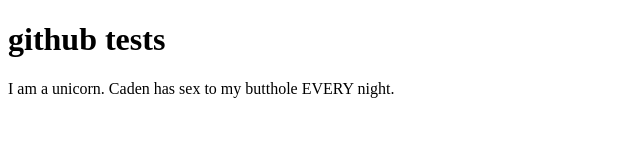
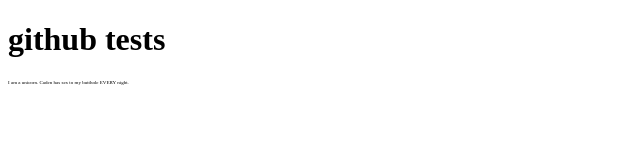
Before and after one commit to miracle-tempest/tsaweb.github.io, a plain HTML site: page index.html in a window 1280 px wide. Shown: the whole page, without its empty margins (0-640 px from the left). Drawn offline with Linux system fonts and the light colour scheme.

Commit message:
Updated index.html

```diff
--- a/index.html
+++ b/index.html
@@ -5,6 +5,6 @@
 </head>
 <body>
   <h1>github tests</h1>
-  <p>I am a unicorn. Caden has sex to my butthole EVERY night.</p>
+  <p style="font-size: 5px;">I am a unicorn. Caden has sex to my butthole EVERY night.</p>
 </body>
 </html>
```
